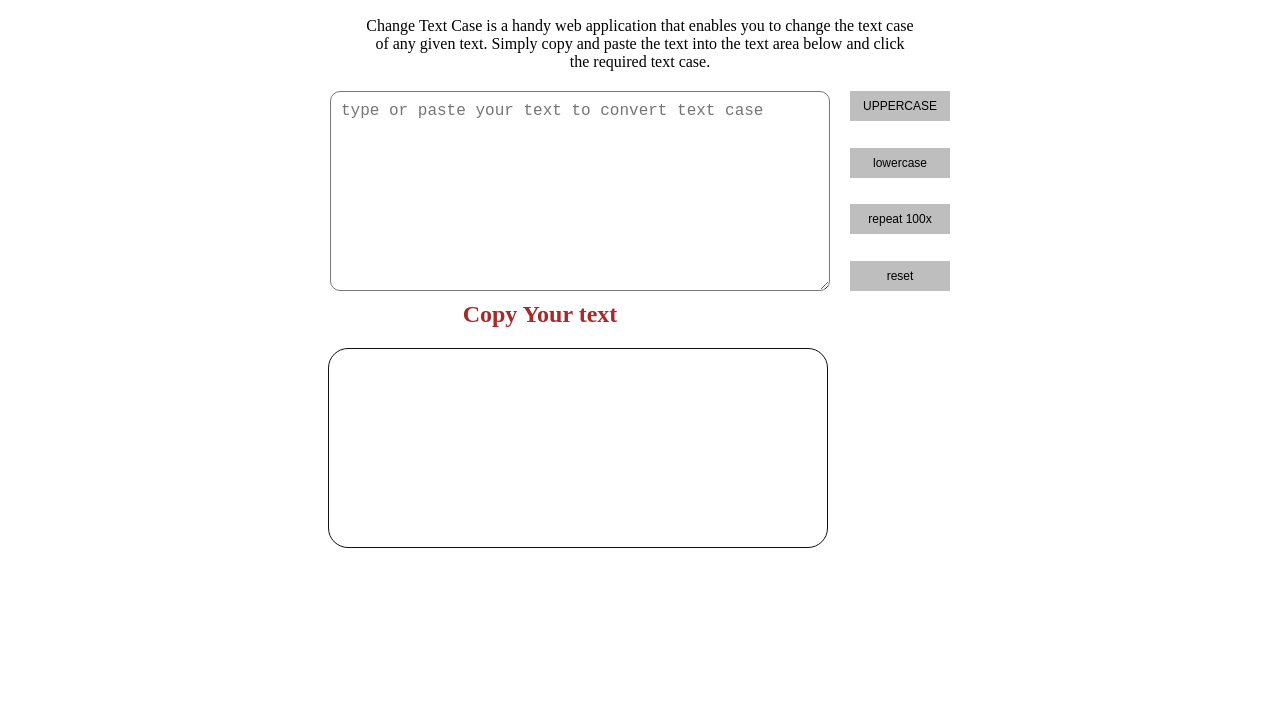
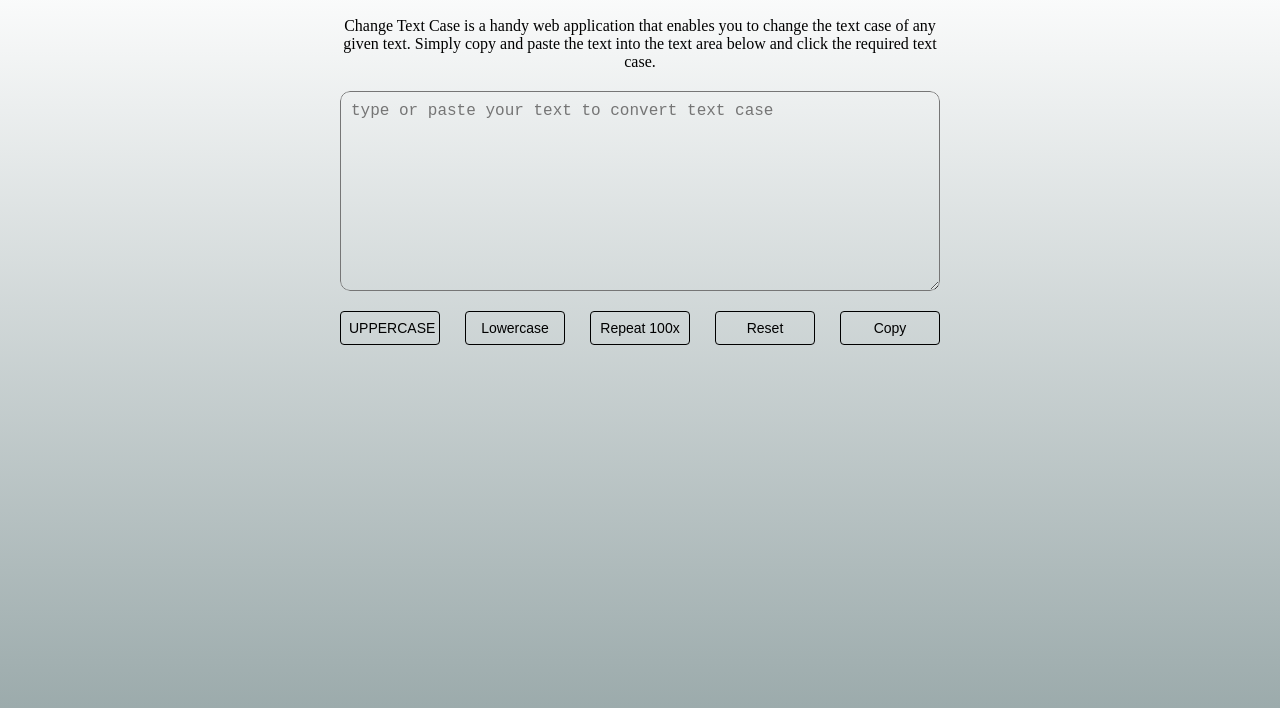
Before and after one commit to itsshawondevs/caseChange-project, a plain HTML site: page index.html in a window 1280 px wide. Shown: the part 60-768 px from the top of the page. Drawn offline with Linux system fonts and the light colour scheme.

Commit message:
copy clipboard add

```diff
--- a/css/style.css
+++ b/css/style.css
@@ -3,8 +3,12 @@
     margin: 0;
     box-sizing: border-box;
 }
+#main_area{
+
+    background:linear-gradient(#ffffff,#95a5a6);
+}
 .main{
-    width: 80%;
+    width: 600px;
     height: 100vh;
     margin: auto;
 }
@@ -18,61 +22,74 @@
 .main p{
     font-size: 1rem;
     text-align: center;
-    width: 550px;
+    width: inherit;
     margin: auto;
     margin-bottom: 20px;
 }
-.input_wrapper{
-    display: flex;
-    width: fit-content;
-    margin: auto;
-    column-gap: 20px;
-}
 .inputbox{
-    width: 500px;
+    width: inherit;
     height: 200px;
     border-radius: 10px;
     margin: auto;
+    overflow: hidden;
 }
 .main textarea{
     padding: 10px;
+    width: 600px;
     height: inherit;
-    width: inherit;
     border-radius: 10px;
     font-size: 18px;
+    background-color: transparent;
 }
 .main textarea::placeholder{
     font-size: 16px;
 }
 .button_area{
     display: flex;
-    flex-direction: column;
     align-items: center;
     justify-content: space-between;
+    margin-top: 20px;
+    width: inherit;
 }
 .button_area button{
     padding: 8px;
     width: 100px;
-    background-color: rgb(190, 190, 190);
-    font-size: 12px;
-    border: none;
+    background-color: transparent;
+    font-size: 14px;
+    border: 1px solid #000;
+    border-radius: 4px;
     cursor: pointer;
+    text-transform: capitalize;
 }
-.outputHeading{
-    font-size: 24px;
-    color: brown;
+.copybtn{
+    position: relative;
+    transition: all linear 0.2s;
+    display: flex;
+    justify-content: center;
+}
+.copybtn .tooltip{
+    position: absolute;
+    width: 150px;
+    background-color: #d9d9d993;
+    padding: 6px 8px;
+    border-radius: 6px;
+    color: #000;
     text-align: center;
-    margin-top: 10px;
-    margin-right: 200px;
+    bottom: -150%;
+    left: -25%;
+    visibility: hidden;
 }
-.output{
-    width: 500px;
-    height: 200px;
-    padding: 10px;
-    border: 1px solid rgb(15, 15, 15);
-    border-radius: 20px;
-    margin: auto;
-    margin-top: 20px;
-    margin-left: 200px;
-    overflow-y: scroll;
+.copybtn .tooltip::after{
+    position: absolute;
+    content: "";
+    background-color: #d9d9d993;
+    width: 10px;
+    height: 10px;
+    clip-path: polygon(50% 0%, 0% 100%, 100% 100%);
+    top: -30%;
+    left: 50%;
+    transform: translateX(-50%);
 }
+.copybtn:hover .tooltip{
+    visibility: visible;
+}
--- a/index.html
+++ b/index.html
@@ -7,12 +7,11 @@
     <link rel="stylesheet" href="css/style.css">
 </head>
 <body>
-    <section>
+    <section id="main_area">
         <div class="main">
             <h1>CHANGE TEXT CASE</h1>
             <p>Change Text Case is a handy web application that enables you to change the text case of any given text. Simply copy and paste the text into the text area below and click the required text case.
             </p>
-            <div class="input_wrapper">
             <form action="" method="">
                 <div class="inputbox">
                     <textarea name="" id="" cols="30" rows="10" class="area" placeholder="type or paste your text to convert text case"></textarea>
@@ -23,11 +22,10 @@
                 <button class="btn" id="lowercase" type="button">lowercase</button>
                 <button class="btn" id="repeat" type="button">repeat 100x</button>
                 <button class="btn" id="reset" type="reset">reset</button>
+                <div class="copybtn">
+                    <button id="copy">copy</button>
+                    <span class="tooltip">copy to clipboard</span>
                 </div>
-            </div>
-            <h2 class="outputHeading">Copy Your text</h2>
-            <div class="output">
-                <h3 class="result"></h3>
             </div>
         </div>
     </section>
--- a/js/script.js
+++ b/js/script.js
@@ -8,21 +8,35 @@ let repeat = document.querySelector("#repeat ")
 
 let reset = document.querySelector("#reset")
 
-let result = document.querySelector(".result")
+let copy = document.querySelector("#copy")
+
+let tooltip = document.querySelector(".tooltip")
+
+let input = document.querySelector("#input")
 
 
 uppercase.addEventListener("click",function(){
-    result.innerHTML = `${text.value.toUpperCase()}`
+    text.value = `${text.value.toUpperCase()}`
 })
 
 lowercase.addEventListener("click",function(){
-    result.innerHTML = `${text.value.toLowerCase()}`
+    text.value = `${text.value.toLowerCase()}`
 })
 
 repeat.addEventListener("click",function(){
-    result.innerHTML = `${text.value.repeat(100)}`
+    text.value = `${text.value.repeat(100)}`
 })
 
 reset.addEventListener("click",function(){
     location.reload()
 })
+
+copy.addEventListener("click",function(){
+    text.select();
+    text.setSelectionRange(0, 99999);
+    navigator.clipboard.writeText(text.value);
+    tooltip.innerHTML = "copied"
+    tooltip.style.width = "fit-content"
+    tooltip.style.left = "50%"
+    tooltip.style.transform = "translateX(-50%)"
+})
```
Lines whose indentation alone changed are shown as unchanged.
